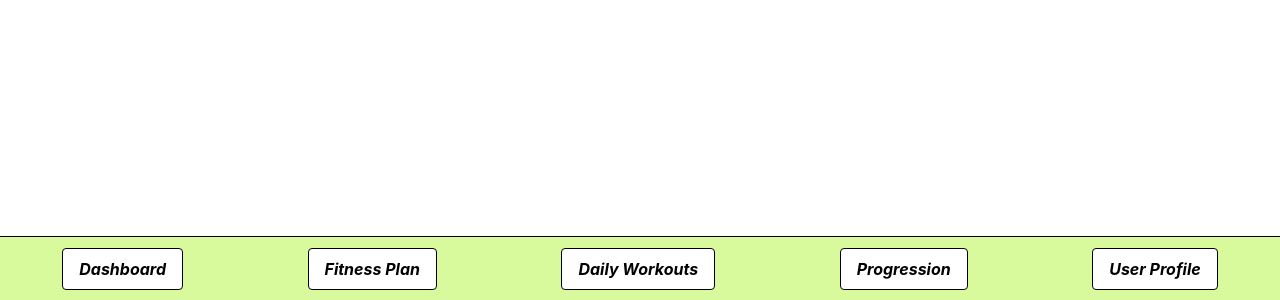
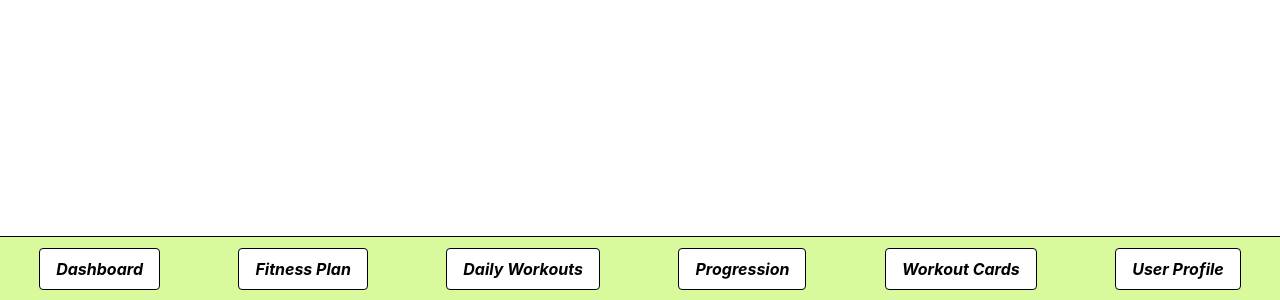
Before and after one commit to dennislam4/CrossPlatformTrainer, a React (Create React App) app in the folder frontend/: page /Progression/1 in a window 1280 px wide. Shown: the part 500-800 px from the top of the page. Built offline with nearby package versions, Linux system fonts and the light colour scheme.

Commit message:
Update Sidebar.js to include Workout Cards

```diff
--- a/frontend/src/components/Sidebar.js
+++ b/frontend/src/components/Sidebar.js
@@ -16,6 +16,9 @@ const Sidebar = () => {
             <Link to="/Progression" className="block px-4 py-2 italic font-bold text-black bg-white border border-black border-solid rounded hover:bg-violet-300">
                 Progression
             </Link>
+            <Link to ="/workoutcard/:workoutCardId" className="block px-4 py-2 italic font-bold text-black bg-white border border-black border-solid rounded hover:bg-violet-300">
+                Workout Cards
+            </Link>
             <Link to="/userprofile/:userId" className="block px-4 py-2 italic font-bold text-black bg-white border border-black border-solid rounded hover:bg-violet-300">
                 User Profile
             </Link>
```
